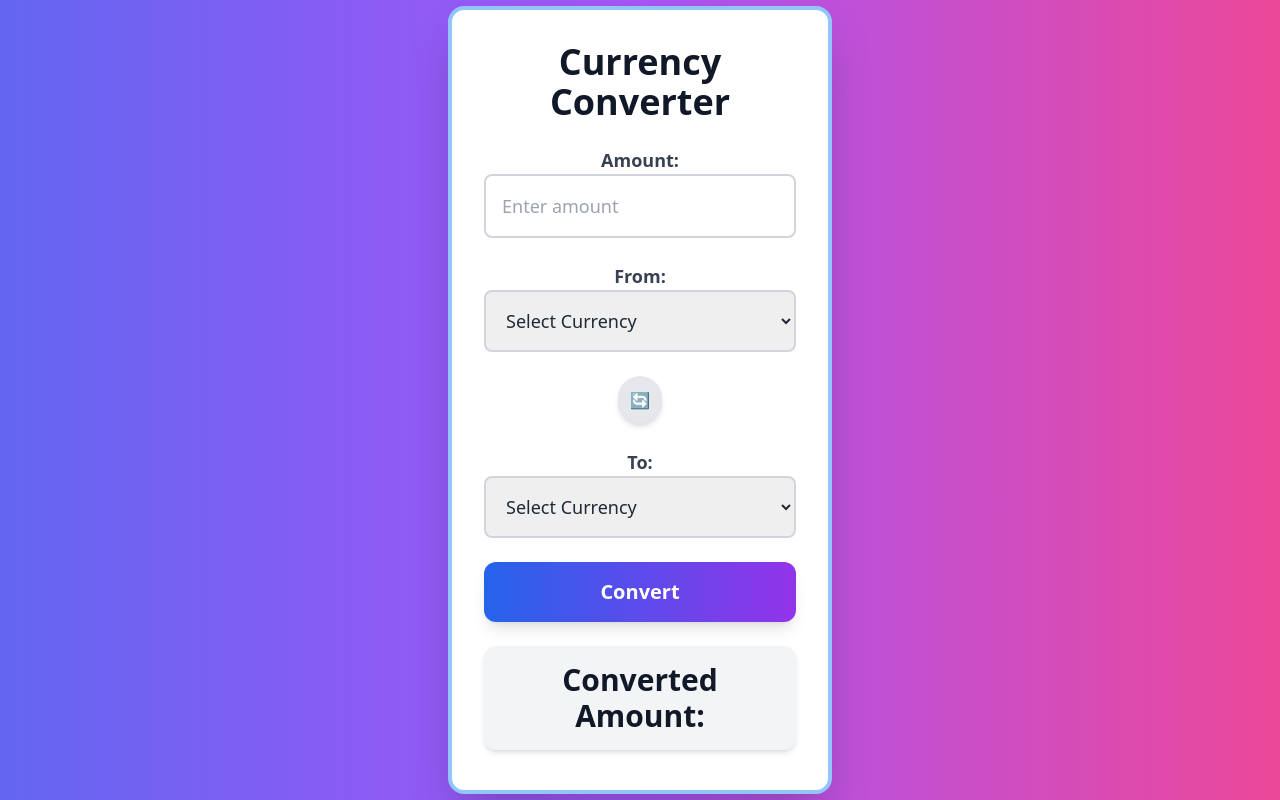
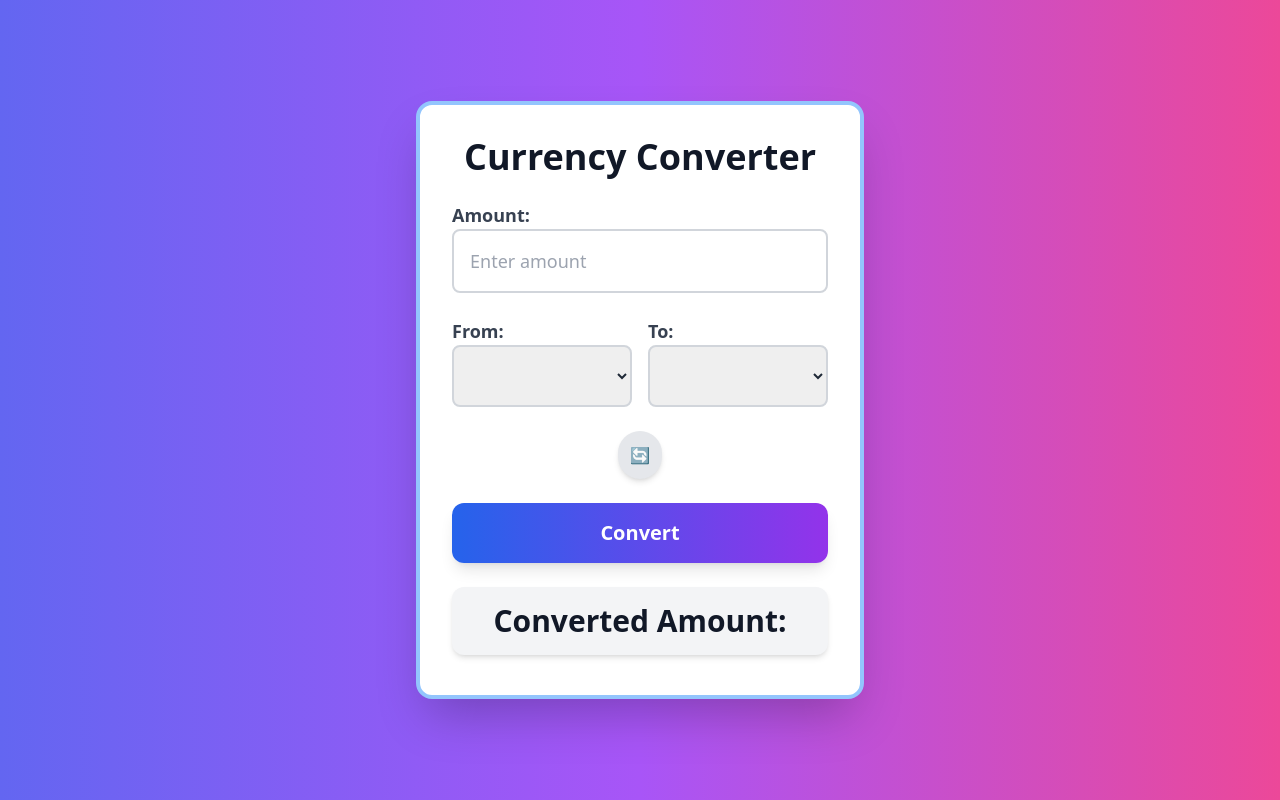
Before and after one commit to the-wilful-youth/Currency-Convertor, a Flask app: page / in a window 1280 px wide. Run offline with Flask 3, Linux system fonts and the light colour scheme; data that the repository does not hold is empty; some libraries are stand-ins or nearby versions.

Commit message:
all working

```diff
--- a/app.py
+++ b/app.py
@@ -1,36 +1,59 @@
+import os
 from flask import Flask, request, jsonify, render_template
-import os
 import requests
 from dotenv import load_dotenv
 
+# Load environment variables
 load_dotenv()
 
 app = Flask(__name__)
 
+# Secure API Key
 API_KEY = os.getenv("API_KEY")
 BASE_URL = "https://v6.exchangerate-api.com/v6/"
 
-@app.route("/")  # This serves the webpage
+# Store currency names globally to reduce API calls
+CURRENCIES = {}
+
+def load_currencies():
+    """Fetch available currencies and store them in a global dictionary."""
+    global CURRENCIES
+    url = f"{BASE_URL}{API_KEY}/codes"
+    response = requests.get(url)
+    data = response.json()
+
+    if response.status_code == 200 and "supported_codes" in data:
+        CURRENCIES = {code: name for code, name in data["supported_codes"]}
+    else:
+        CURRENCIES = {}
+
+# Load currencies when the server starts
+load_currencies()
+
+@app.route("/")
 def home():
+    """Render the main HTML page."""
     return render_template("index.html")
 
 @app.route("/currencies", methods=["GET"])
 def get_currencies():
-    response = requests.get(f"{BASE_URL}{API_KEY}/codes")
-    data = response.json()
-    if response.status_code != 200:
+    """Return available currencies with country names."""
+    if not CURRENCIES:
         return jsonify({"error": "Failed to load currencies"}), 500
-    return jsonify({"currencies": {code: name for code, name in data["supported_codes"]}})
+    return jsonify({"currencies": CURRENCIES})
 
 @app.route("/convert", methods=["GET"])
 def convert_currency():
+    """Convert currency based on user input."""
     from_currency = request.args.get("from")
     to_currency = request.args.get("to")
     amount = request.args.get("amount", type=float, default=1)
 
-    if not from_currency or not to_currency:
-        return jsonify({"error": "Please provide valid currencies"}), 400
+    # Validate inputs
+    if not from_currency or not to_currency or from_currency not in CURRENCIES or to_currency not in CURRENCIES:
+        return jsonify({"error": "Invalid or unsupported currency"}), 400
 
+    # Fetch latest exchange rates
     url = f"{BASE_URL}{API_KEY}/latest/{from_currency}"
     response = requests.get(url)
     data = response.json()
@@ -38,12 +61,19 @@
     if response.status_code != 200 or "conversion_rates" not in data:
         return jsonify({"error": "Failed to fetch exchange rates"}), 500
 
+    # Convert currency
     rate = data["conversion_rates"].get(to_currency)
-    if rate is None:
-        return jsonify({"error": "Invalid conversion rate"}), 400
+    if not rate:
+        return jsonify({"error": "Conversion rate not found"}), 400
 
     converted_amount = round(amount * rate, 2)
-    return jsonify({"converted_amount": converted_amount, "exchange_rate": rate})
+
+    return jsonify({
+        "converted_amount": converted_amount,
+        "exchange_rate": rate,
+        "from_currency": from_currency,
+        "to_currency": to_currency
+    })
 
 if __name__ == "__main__":
     app.run(debug=True)
--- a/templates/index.html
+++ b/templates/index.html
@@ -7,33 +7,51 @@
     <script src="https://cdn.tailwindcss.com"></script>
   </head>
   <body
-    class="bg-gradient-to-r from-indigo-500 via-purple-500 to-pink-500 flex items-center justify-center min-h-screen"
+    class="bg-gradient-to-r from-indigo-500 via-purple-500 to-pink-500 flex items-center justify-center min-h-screen px-4"
   >
     <div
-      class="bg-white p-8 rounded-2xl shadow-2xl w-96 text-center border-4 border-blue-300"
+      class="bg-white p-6 md:p-8 rounded-2xl shadow-2xl w-full max-w-md text-center border-4 border-blue-300"
     >
-      <h2 class="text-4xl font-extrabold text-gray-900 mb-6">
+      <h2 class="text-3xl md:text-4xl font-extrabold text-gray-900 mb-6">
         Currency Converter
       </h2>
 
+      <!-- Amount Input -->
       <div class="mb-6">
-        <label class="block text-gray-700 font-semibold text-lg">Amount:</label>
+        <label class="block text-gray-700 font-semibold text-lg text-left"
+          >Amount:</label
+        >
         <input
           type="number"
           id="amount"
-          class="w-full p-4 border-2 border-gray-300 rounded-lg focus:ring-4 focus:ring-blue-500 text-lg text-gray-800"
+          class="w-full p-3 md:p-4 border-2 border-gray-300 rounded-lg focus:ring-4 focus:ring-blue-500 text-lg text-gray-800"
           placeholder="Enter amount"
         />
       </div>
 
-      <div class="mb-6">
-        <label class="block text-gray-700 font-semibold text-lg">From:</label>
-        <select
-          id="from_currency"
-          class="w-full p-4 border-2 border-gray-300 rounded-lg focus:ring-4 focus:ring-blue-500 text-lg text-gray-800"
-        ></select>
+      <!-- Currency Selection -->
+      <div class="grid grid-cols-1 md:grid-cols-2 gap-4 mb-6">
+        <div>
+          <label class="block text-gray-700 font-semibold text-lg text-left"
+            >From:</label
+          >
+          <select
+            id="from_currency"
+            class="w-full p-3 md:p-4 border-2 border-gray-300 rounded-lg focus:ring-4 focus:ring-blue-500 text-lg text-gray-800"
+          ></select>
+        </div>
+        <div>
+          <label class="block text-gray-700 font-semibold text-lg text-left"
+            >To:</label
+          >
+          <select
+            id="to_currency"
+            class="w-full p-3 md:p-4 border-2 border-gray-300 rounded-lg focus:ring-4 focus:ring-blue-500 text-lg text-gray-800"
+          ></select>
+        </div>
       </div>
 
+      <!-- Swap Button -->
       <div class="text-center mb-6">
         <button
           onclick="swapCurrencies()"
@@ -43,24 +61,18 @@
         </button>
       </div>
 
-      <div class="mb-6">
-        <label class="block text-gray-700 font-semibold text-lg">To:</label>
-        <select
-          id="to_currency"
-          class="w-full p-4 border-2 border-gray-300 rounded-lg focus:ring-4 focus:ring-blue-500 text-lg text-gray-800"
-        ></select>
-      </div>
-
+      <!-- Convert Button -->
       <button
         onclick="convert()"
-        class="w-full bg-gradient-to-r from-blue-600 to-purple-600 text-white p-4 rounded-xl text-xl font-bold shadow-lg hover:opacity-90 transition"
+        class="w-full bg-gradient-to-r from-blue-600 to-purple-600 text-white p-3 md:p-4 rounded-xl text-xl font-bold shadow-lg hover:opacity-90 transition"
       >
         Convert
       </button>
 
+      <!-- Conversion Result -->
       <h3
         id="result"
-        class="text-3xl font-bold text-gray-900 mt-6 p-4 bg-gray-100 rounded-xl shadow-md"
+        class="text-2xl md:text-3xl font-bold text-gray-900 mt-6 p-4 bg-gray-100 rounded-xl shadow-md"
       >
         Converted Amount:
       </h3>
@@ -80,14 +92,16 @@
           const fromCurrency = document.getElementById("from_currency");
           const toCurrency = document.getElementById("to_currency");
 
+          // Empty dropdowns and add default placeholder
           fromCurrency.innerHTML =
             '<option value="" disabled selected>Select Currency</option>';
           toCurrency.innerHTML =
             '<option value="" disabled selected>Select Currency</option>';
 
-          for (const [code, rate] of Object.entries(data.currencies)) {
-            fromCurrency.appendChild(new Option(code, code));
-            toCurrency.appendChild(new Option(code, code));
+          // Populate dropdowns
+          for (const [code, name] of Object.entries(data.currencies)) {
+            fromCurrency.appendChild(new Option(`${code} - ${name}`, code));
+            toCurrency.appendChild(new Option(`${code} - ${name}`, code));
           }
         } catch (error) {
           console.error("Error loading currencies:", error);
```
